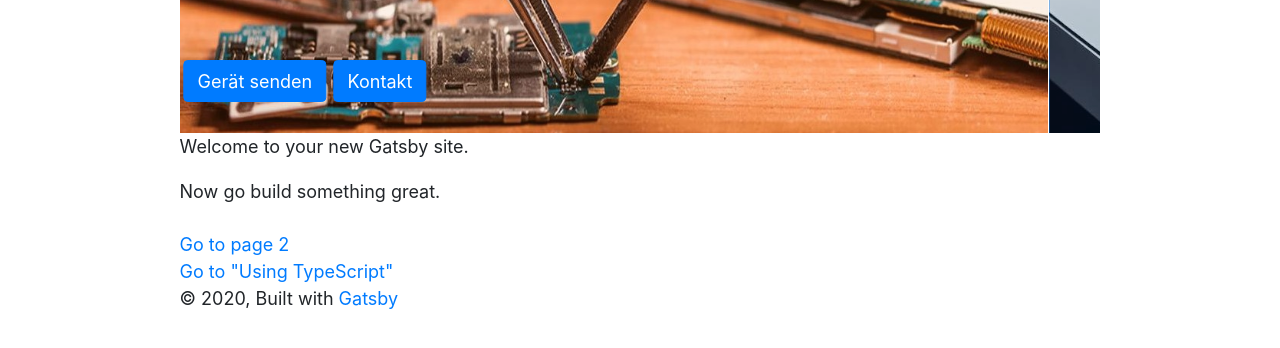
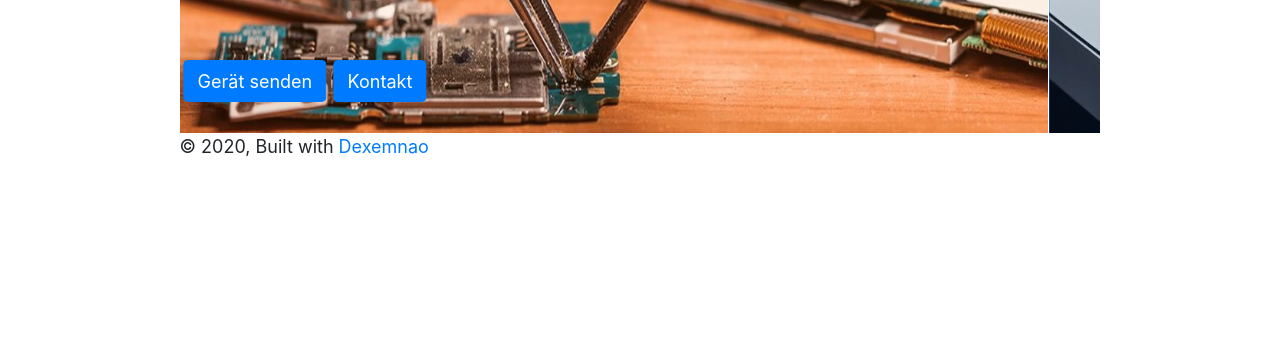
Before and after one commit to vUnAmp/phonecare, a Gatsby site: page / in a window 1280 px wide. Shown: the part 446-794 px from the top of the page. Built offline with nearby package versions, Linux system fonts and the light colour scheme; Gatsby itself is replaced by a stand-in of ours.

Commit message:
build not found ?

```diff
--- a/src/components/layout.js
+++ b/src/components/layout.js
@@ -37,7 +37,7 @@ const Layout = ({ children }) => {
         <footer>
           © {new Date().getFullYear()}, Built with
           {` `}
-          <a href="https://www.gatsbyjs.org">Gatsby</a>
+          <a href="https://www.dexemnao.com">Dexemnao</a>
         </footer>
       </div>
     </>
--- a/src/pages/index.js
+++ b/src/pages/index.js
@@ -106,13 +106,12 @@ const IndexPage = () => {
       </Carousel>
 
 
-      <p>Welcome to your new Gatsby site.</p>
+      {/* <p>Welcome to your new Gatsby site.</p>
       <p>Now go build something great.</p>
       <div style={{ maxWidth: `300px`, marginBottom: `1.45rem` }}>
-        {/* <Image /> */}
       </div>
       <Link to="/page-2/">Go to page 2</Link> <br />
-      <Link to="/using-typescript/">Go to "Using TypeScript"</Link>
+      <Link to="/using-typescript/">Go to "Using TypeScript"</Link> */}
     </Layout>
   )
 }
```
